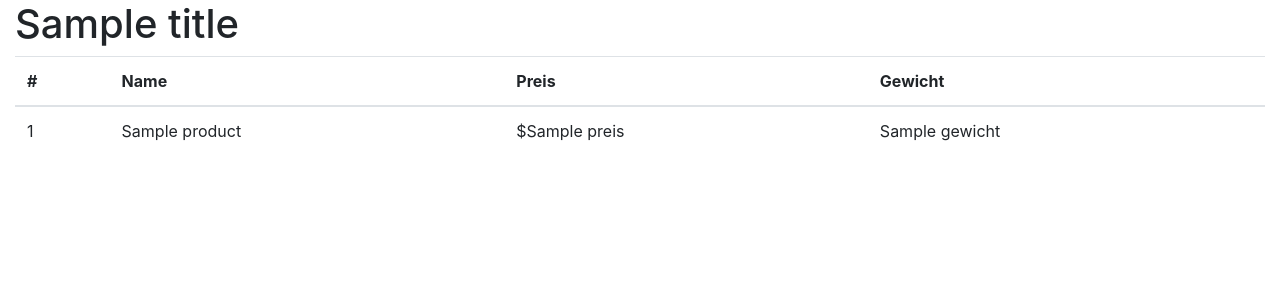
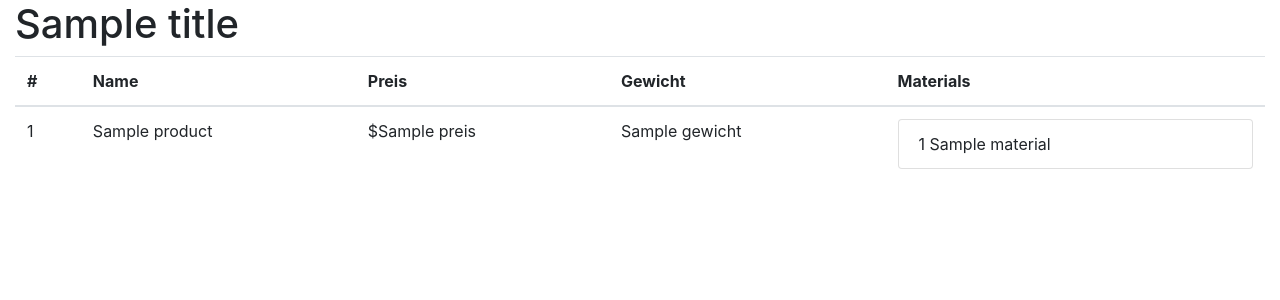
Before and after one commit to romeo-25-04/mongo_cortes, a Flask app: template app/templates/products.html in a window 1280 px wide. Shown: the part 56-356 px from the top of the page. Run offline with Flask 2, Linux system fonts and the light colour scheme; the template is opened without the code that fills it: most values are stand-ins (such as "Sample title", 1, 10 or a date in 2020); some libraries are stand-ins or nearby versions.

Commit message:
add materials to products view

```diff
--- a/app/templates/products.html
+++ b/app/templates/products.html
@@ -8,6 +8,7 @@
             <th scope="col">Name</th>
             <th scope="col">Preis</th>
             <th scope="col">Gewicht</th>
+            <th scope="col">Materials</th>
         </tr>
     </thead>
     <tbody>
@@ -17,6 +18,13 @@
             <td>{{ product.name }}</td>
             <td>${{ product.preis }}</td>
             <td>{{ product.gewicht }}</td>
+            <td>
+                <ul class="list-group">
+                {% for material in product.mat_consume %}
+                    <li class="list-group-item">{{ material.number }} {{ material.name }}</li>
+                {% endfor %}
+                </ul>
+            </td>
         </tr>
     {% endfor %}
     </tbody>
```
Also changed, not shown: app/views.py (+13 -2 lines).
